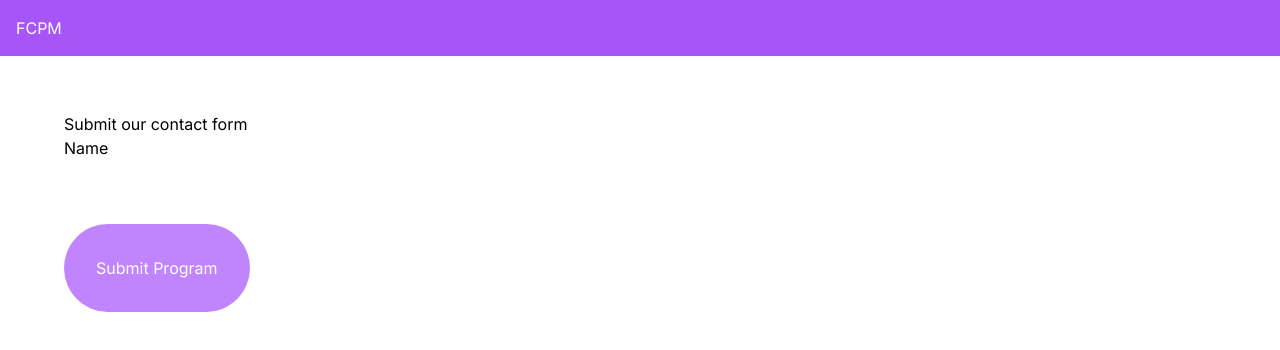
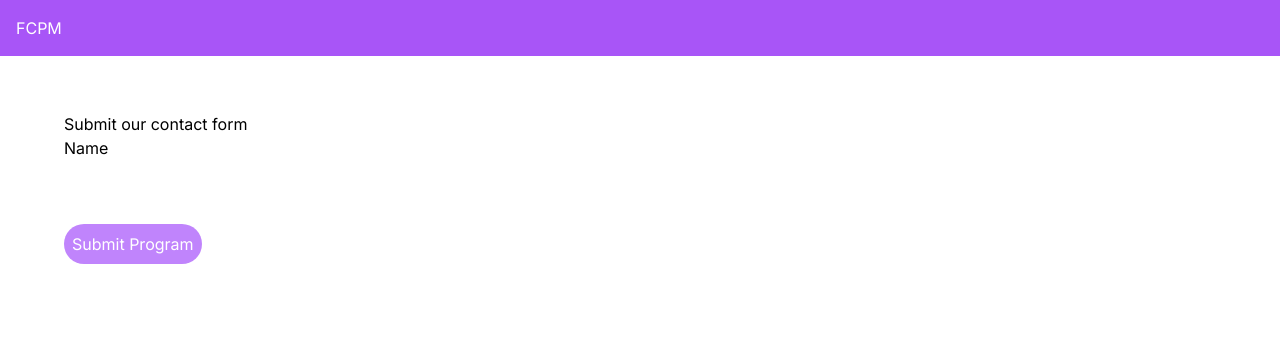
Before and after one commit to bmurf17/learning-next, a Next.js app: page /plan in a window 1280 px wide. Shown: the top 350 px of the page. Built offline with nearby package versions, Linux system fonts and the light colour scheme.

Commit message:
Restructure folders

```diff
--- a/app/api/programPlan/route.ts
+++ b/app/api/programPlan/route.ts
@@ -5,9 +5,9 @@ export async function GET(Request: any) {
 }
 
 export async function POST(req: Request) {
-    console.log("Here")
     const requestData = await req.json();
-    console.log(requestData)
+    const { name } = requestData
+    console.log(name)
 
     await prisma?.programPlan.create({
         data: {
--- a/app/plan/page.tsx
+++ b/app/plan/page.tsx
@@ -1,47 +1,9 @@
-"use client";
+import ProgramPlanForm from "@/components/program planning form/ProgramPlanForm";
+
 export default function Page() {
-  async function handleSubmit(event: any) {
-    event.preventDefault();
-
-    const data = {
-      name: String(event.target.name.value),
-    };
-
-    const response = await fetch("/api/programPlan", {
-      method: "POST",
-      headers: {
-        "Content-Type": "application/json",
-      },
-      body: JSON.stringify(data),
-    });
-
-    if (response.ok) {
-      console.log("Happy");
-    } else {
-      console.log("Sad");
-    }
-  }
-
   return (
     <main>
-      <div className="flex md:flex-row flex-col gap-5 z-0 max-w-[1440px] xl:mx-auto mx-2">
-        <div className="flex-1 xl:pt-auto pt-28 sm:px-16 px-6">
-          <h1>Submit our contact form</h1>
-          <form onSubmit={handleSubmit}>
-            <div className="flex flex-col">
-              <label htmlFor="name">Name </label>
-              <input type="text" id="name" />
-            </div>
-
-            <button
-              className="bg-purple-400  hover:bg-purple-500 text-white rounded-full my-10 p-8"
-              type="submit"
-            >
-              Submit Program
-            </button>
-          </form>
-        </div>
-      </div>
+      <ProgramPlanForm />
     </main>
   );
 }
--- a/components/Hero.tsx
+++ b/components/home page/Hero.tsx
@@ -1,5 +1,5 @@
 import Image from "next/image";
-import CustomButton from "./CustomButton";
+import CustomButton from "../CustomButton";
 import Link from "next/link";
 
 export default function Hero() {
--- a/components/index.ts
+++ b/components/index.ts
@@ -1,5 +1,5 @@
-import Hero from './Hero';
-import Program from './Program';
+import Hero from './home page/Hero';
+import Program from './programs/Program';
 import ProgramDetails from './program details/ProgramDetails';
 
 export { Hero, Program, ProgramDetails }
--- a/components/program details/Calendar.tsx
+++ b/components/program details/Calendar.tsx
@@ -23,7 +23,7 @@ export default function Calendar({ programPlans, programName }: Props) {
   });
 
   return (
-    <div className="flex flex-row align-middle justify-center mt-14 md:mx-28 m-4">
+    <div className="flex flex-row align-middle justify-center mt-2 md:mx-28 m-4">
       <Schedulely
         events={programs}
         additionalClassNames={["w-full"]}
--- a/components/program details/ProgramDetails.tsx
+++ b/components/program details/ProgramDetails.tsx
@@ -1,6 +1,9 @@
+"use client";
 import Link from "next/link";
 import Calendar from "./Calendar";
 import { ProgramPlan } from "@prisma/client";
+import { useRouter } from "next/navigation";
+import CustomButton from "../CustomButton";
 
 interface Props {
   programName: string;
@@ -13,6 +16,7 @@ export default function ProgramDetails({
   programDescription,
   programPlans,
 }: Props) {
+  const router = useRouter();
   return (
     <>
       <div className="xl:pt-auto pt-28 md:mx-28 mx-4">
@@ -38,7 +42,9 @@ export default function ProgramDetails({
             <div>
               {programPlans?.map((plan) => {
                 if (plan.isExample) {
-                  <>This is where a program plan display will go</>;
+                  <div key={plan.id}>
+                    This is where a program plan display will go
+                  </div>;
                 }
                 return <></>;
               })}
@@ -46,6 +52,18 @@ export default function ProgramDetails({
           </div>
         </div>
       </div>
+      <div className="flex flex-row align-middle justify-center">
+        <CustomButton
+          title={"Plan A Program"}
+          disabled={false}
+          containerStyles={
+            "bg-purple-400  hover:bg-purple-500 text-white rounded-full my-2 p-4"
+          }
+          handleClick={() => {
+            router.push("/plan");
+          }}
+        />
+      </div>
       <Calendar programPlans={programPlans} programName={programName} />
     </>
   );
--- /dev/null
+++ b/components/program planning form/ProgramPlanForm.tsx
@@ -0,0 +1,44 @@
+"use client";
+export default function ProgramPlanForm() {
+  async function handleSubmit(event: any) {
+    event.preventDefault();
+
+    const data = {
+      name: String(event.target.name.value),
+    };
+
+    const response = await fetch("/api/programPlan", {
+      method: "POST",
+      headers: {
+        "Content-Type": "application/json",
+      },
+      body: JSON.stringify(data),
+    });
+
+    if (response.ok) {
+      console.log("Happy");
+    } else {
+      console.log("Sad");
+    }
+  }
+  return (
+    <div className="flex md:flex-row flex-col gap-5 z-0 max-w-[1440px] xl:mx-auto mx-2">
+      <div className="flex-1 xl:pt-auto pt-28 sm:px-16 px-6">
+        <h1>Submit our contact form</h1>
+        <form onSubmit={handleSubmit}>
+          <div className="flex flex-col">
+            <label htmlFor="name">Name </label>
+            <input type="text" id="name" />
+          </div>
+
+          <button
+            className="bg-purple-400  hover:bg-purple-500 text-white rounded-full my-10 p-2"
+            type="submit"
+          >
+            Submit Program
+          </button>
+        </form>
+      </div>
+    </div>
+  );
+}
--- a/components/Program.tsx
+++ b/components/programs/Program.tsx
@@ -1,4 +1,4 @@
-import CustomCard from "./CustomCard";
+import CustomCard from "../CustomCard";
 import Link from "next/link";
 import { Program as ProgramType } from "@prisma/client";
 
```
